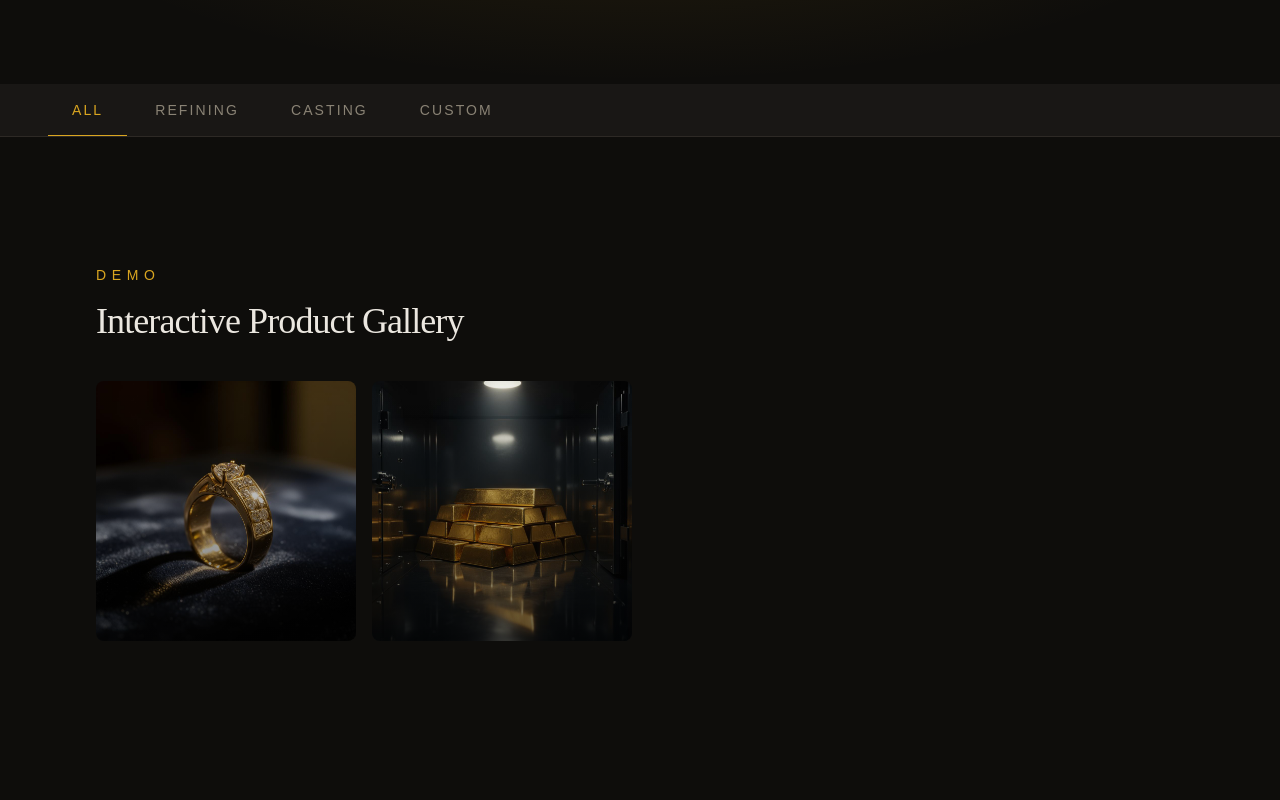
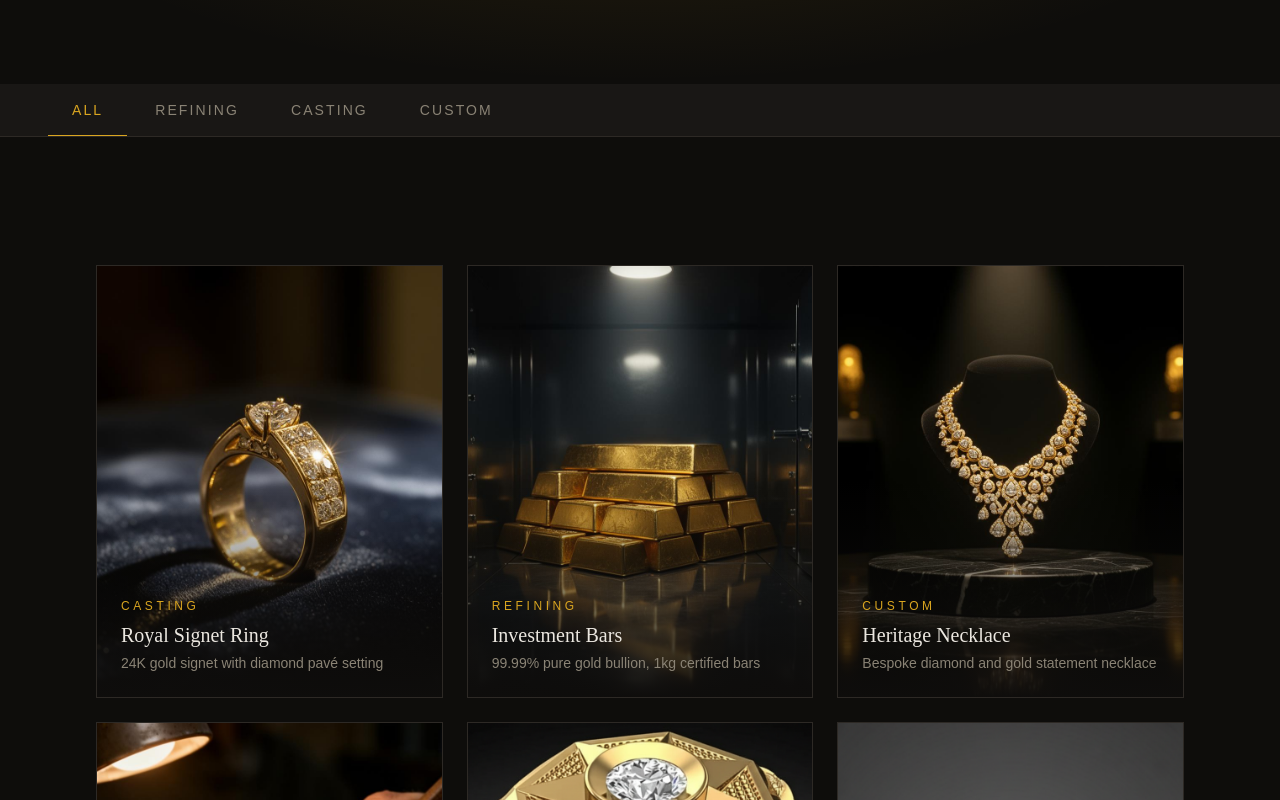
Before and after one commit to Naol7Samuel/Gold, a React (Vite) app: page /portfolio in a window 1280 px wide. Shown: the part 440-1240 px from the top of the page. Built offline with nearby package versions, Linux system fonts and the light colour scheme; the HTML template or start-up script is replaced by a standard one; a web font is replaced by a local one.

Commit message:
Remove demo gallery and price; wire ProductModal buttons

```diff
--- a/src/components/Gallery.tsx
+++ /dev/null
@@ -1,84 +0,0 @@
-import * as React from "react";
-import ProductModal, { Product } from "./ProductModal";
-
-import sample1 from "@/assets/portfolio-1.jpg";
-import sample2 from "@/assets/portfolio-2.jpg";
-
-const sampleProducts: Product[] = [
-  {
-    title: "Round Brilliant Diamond",
-    ref: "19581236",
-    image: sample1,
-    price: "Negotiable",
-    specs: {
-      shape: "Round",
-      cut: "Excellent",
-      color: "D",
-      clarity: "VVS1",
-      carat: "1.00 ct",
-      fluorescence: "None",
-      polish: "Excellent",
-      symmetry: "Very Good",
-      certification: "GIA Certified",
-      origin: "Botswana",
-    },
-  },
-  {
-    title: "Emerald Cut Diamond",
-    ref: "19581237",
-    image: sample2,
-    price: "$25,000",
-    specs: {
-      shape: "Emerald",
-      cut: "Very Good",
-      color: "E",
-      clarity: "VS2",
-      carat: "2.05 ct",
-      fluorescence: "Faint",
-      polish: "Very Good",
-      symmetry: "Good",
-      certification: "GIA Certified",
-      origin: "South Africa",
-    },
-  },
-];
-
-export default function Gallery() {
-  const [selected, setSelected] = React.useState<Product | null>(null);
-  const [open, setOpen] = React.useState(false);
-
-  function handleClick(p: Product) {
-    setSelected(p);
-    setOpen(true);
-  }
-
-  return (
-    <>
-      <div className="grid grid-cols-2 sm:grid-cols-3 lg:grid-cols-4 gap-4">
-        {sampleProducts.map((p) => (
-          <div
-            key={p.ref}
-            className="relative cursor-pointer overflow-hidden rounded-lg bg-onyx/50 hover:scale-105 transition-transform"
-            onClick={() => handleClick(p)}
-          >
-            <img
-              src={p.image}
-              alt={p.title}
-              className="w-full h-full object-cover"
-            />
-            <div className="absolute inset-0 bg-gradient-to-t from-black/60 to-transparent" />
-          </div>
-        ))}
-      </div>
-
-      <ProductModal
-        product={selected}
-        open={open}
-        onOpenChange={(val) => {
-          setOpen(val);
-          if (!val) setSelected(null);
-        }}
-      />
-    </>
-  );
-}
--- a/src/components/ProductModal.tsx
+++ b/src/components/ProductModal.tsx
@@ -38,6 +38,19 @@ interface ProductModalProps {
  */
 export default function ProductModal({ product, open, onOpenChange }: ProductModalProps) {
   if (!product) return null;
+
+  const handleSave = () => {
+    console.log("Saved", product);
+  };
+
+  const handleEnquire = () => {
+    const subject = encodeURIComponent(`Enquiry about ${product.title}`);
+    window.location.href = `mailto:?subject=${subject}`;
+  };
+
+  const handleReserve = () => {
+    console.log("Reserved", product);
+  };
 
   return (
     <DialogPrimitive.Root open={open} onOpenChange={onOpenChange}>
@@ -86,15 +99,23 @@ export default function ProductModal({ product, open, onOpenChange }: ProductMod
             </div>
 
             <div className="mt-6">
-              <p className="text-xl font-semibold">{product.price}</p>
               <div className="mt-4 flex flex-wrap gap-3">
-                <button className="px-4 py-2 border border-gold text-gold rounded hover:bg-gold/10 transition">
+                <button
+                  onClick={handleSave}
+                  className="px-4 py-2 border border-gold text-gold rounded hover:bg-gold/10 transition"
+                >
                   Save
                 </button>
-                <button className="px-4 py-2 bg-gold text-onyx rounded hover:bg-gold/90 transition">
+                <button
+                  onClick={handleEnquire}
+                  className="px-4 py-2 bg-gold text-onyx rounded hover:bg-gold/90 transition"
+                >
                   Enquire
                 </button>
-                <button className="px-4 py-2 bg-gold/80 text-onyx rounded hover:bg-gold transition">
+                <button
+                  onClick={handleReserve}
+                  className="px-4 py-2 bg-gold/80 text-onyx rounded hover:bg-gold transition"
+                >
                   Reserve&nbsp;Now
                 </button>
               </div>
--- a/src/pages/Portfolio.tsx
+++ b/src/pages/Portfolio.tsx
@@ -8,7 +8,6 @@ import portfolio3 from '@/assets/portfolio-3.jpg';
 import portfolio4 from '@/assets/portfolio-4.jpg';
 import gemini from '@/assets/Gemini_Generated_Image_72r93p72r93p72r9.png';
 import g1_2 from '@/assets/g1 (2).png';
-import Gallery from '@/components/Gallery';
 
 const categories = ['All', 'Refining', 'Casting', 'Custom'];
 
@@ -226,20 +225,6 @@ export default function Portfolio() {
         </div>
       </section>
 
-      {/* example gallery demo using ProductModal */}
-      <section className="section-padding">
-        <div className="mx-auto max-w-7xl">
-          <FadeUp>
-            <p className="font-body text-sm font-light uppercase tracking-[0.4em] text-primary">Demo</p>
-            <h2 className="luxury-subheading mt-4 text-foreground">Interactive Product Gallery</h2>
-          </FadeUp>
-
-          <div className="mt-10">
-            <Gallery />
-          </div>
-        </div>
-      </section>
-
       {/* Gallery - Depth Cards */}
       <section className="section-padding">
         <div className="mx-auto max-w-7xl">
```
